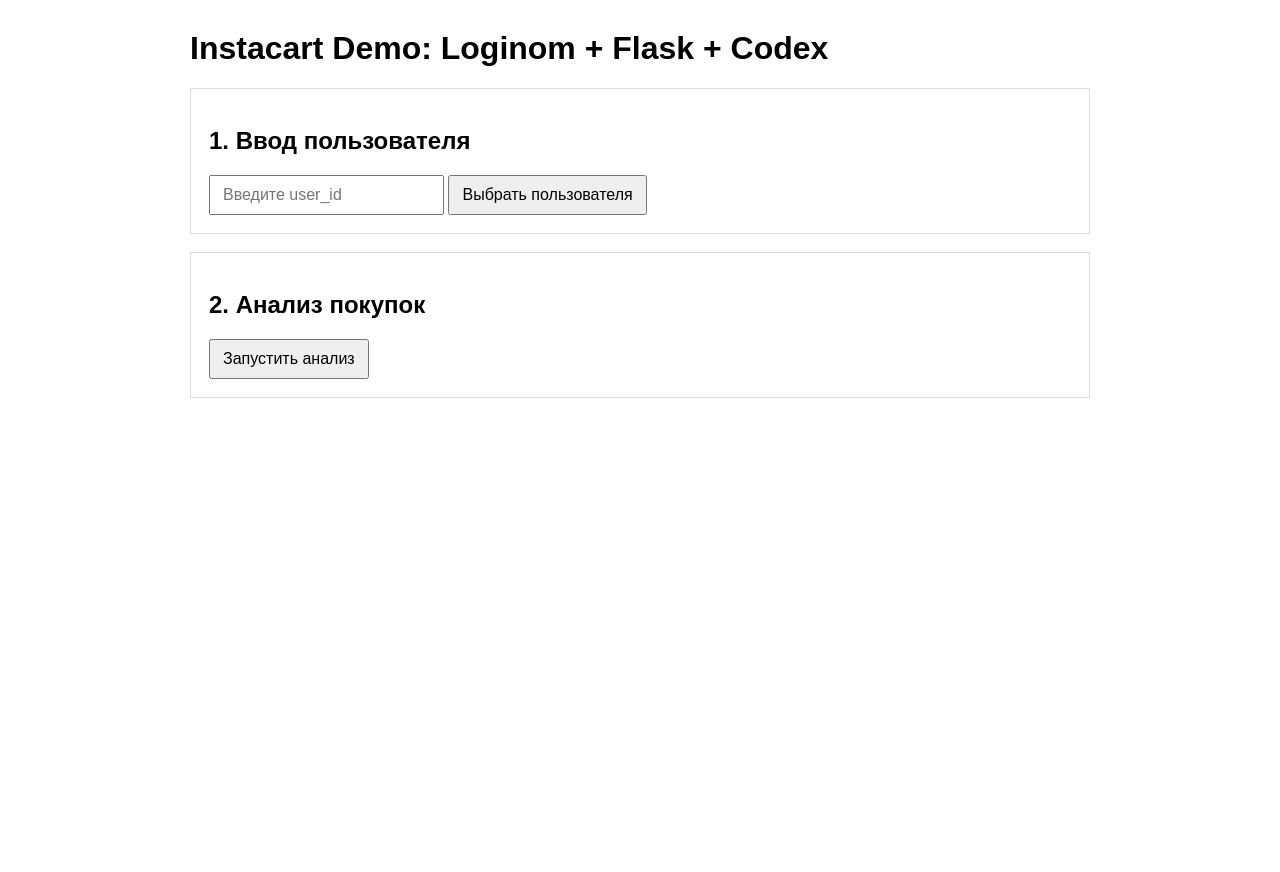
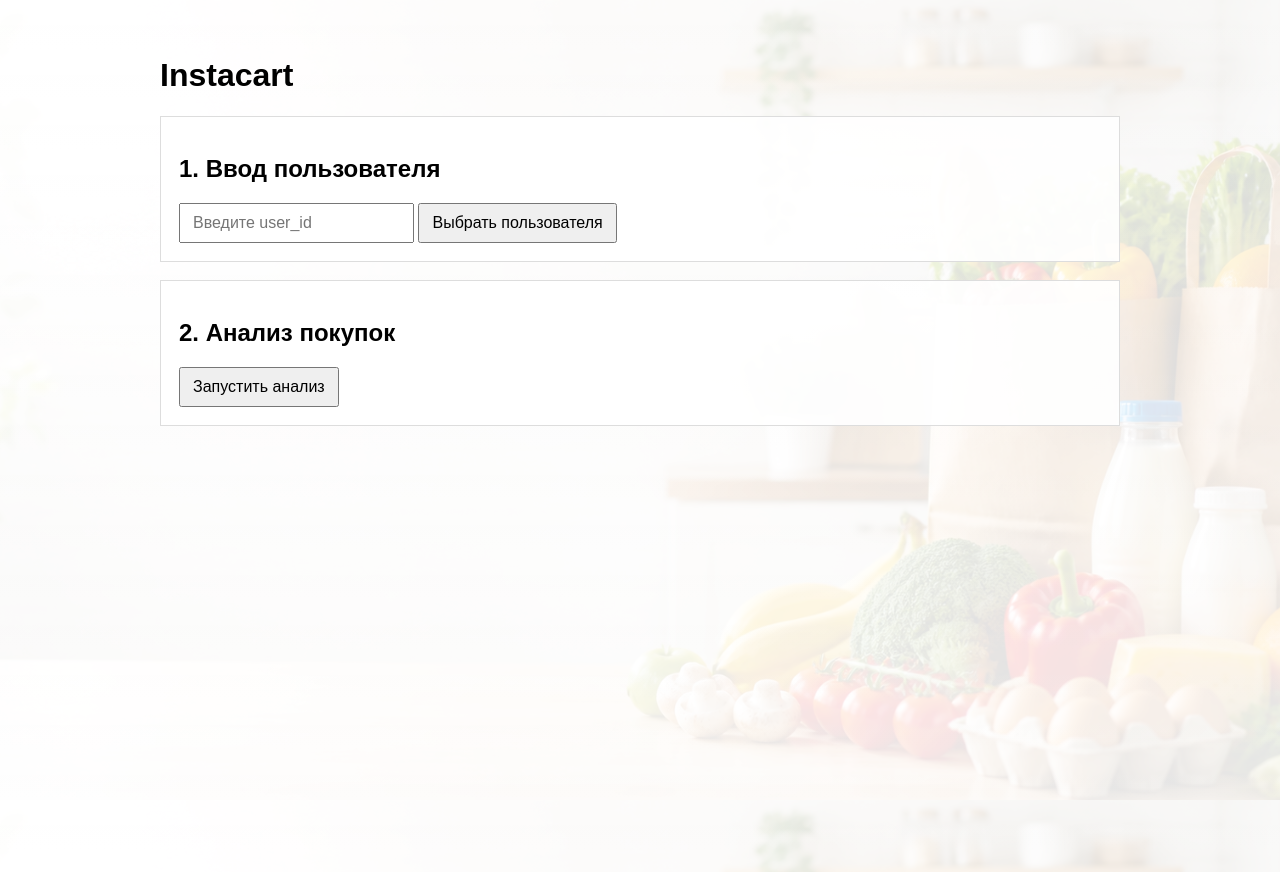
Before and after one commit to sainstvr/intro_practice, a Flask app: page / in a window 1280 px wide. Before the commit the page ends 398 px from the top, so only its background shows below. Run offline with Flask 3, Linux system fonts and the light colour scheme.

Commit message:
Add Instacart background image

```diff
--- a/templates/index.html
+++ b/templates/index.html
@@ -6,13 +6,18 @@
     <style>
         body {
             font-family: Arial, sans-serif;
-            max-width: 900px;
-            margin: 30px auto;
-            padding: 0 16px;
+            max-width: 960px;
+            margin: 0 auto;
+            padding: 36px 16px;
+            min-height: 100vh;
+            background:
+                linear-gradient(rgba(255, 255, 255, 0.84), rgba(255, 255, 255, 0.9)),
+                url("{{ url_for('static', filename='instacart-background.png') }}") center / cover fixed;
         }
 
         .block {
             border: 1px solid #dddddd;
+            background: rgba(255, 255, 255, 0.92);
             padding: 18px;
             margin-bottom: 18px;
         }
@@ -51,7 +56,7 @@
     </style>
 </head>
 <body>
-    <h1>Instacart Demo: Loginom + Flask + Codex</h1>
+    <h1>Instacart</h1>
 
     <div class="block">
         <h2>1. Ввод пользователя</h2>
```
Also changed, not shown: static/instacart-background.png (added).
